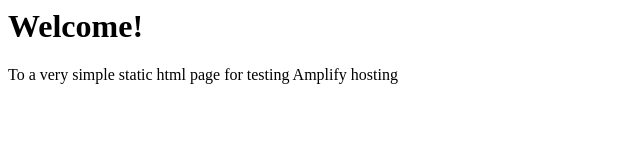
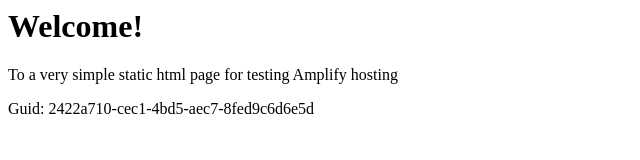
Before and after one commit to aws-aemilia-nrt/Github-PR-Commit-Integration-Test-DoNotTouch-v0-preprod-ap-northeast-1, a website: page src/index.html in a window 1280 px wide. Shown: the whole page, without its empty margins (0-640 px from the left). Drawn offline with Linux system fonts and the light colour scheme.

Commit message:
commit from integ tests

```diff
--- a/src/index.html
+++ b/src/index.html
@@ -1,3 +1,5 @@
+
+
 <html lang="en">
 
 <head>
@@ -10,6 +12,6 @@
 <body>
     <h1>Welcome!</h1>
     <p>To a very simple static html page for testing Amplify hosting</p>
-</body>
+    <p>Guid: 2422a710-cec1-4bd5-aec7-8fed9c6d6e5d</p></body>
 
 </html>
```
